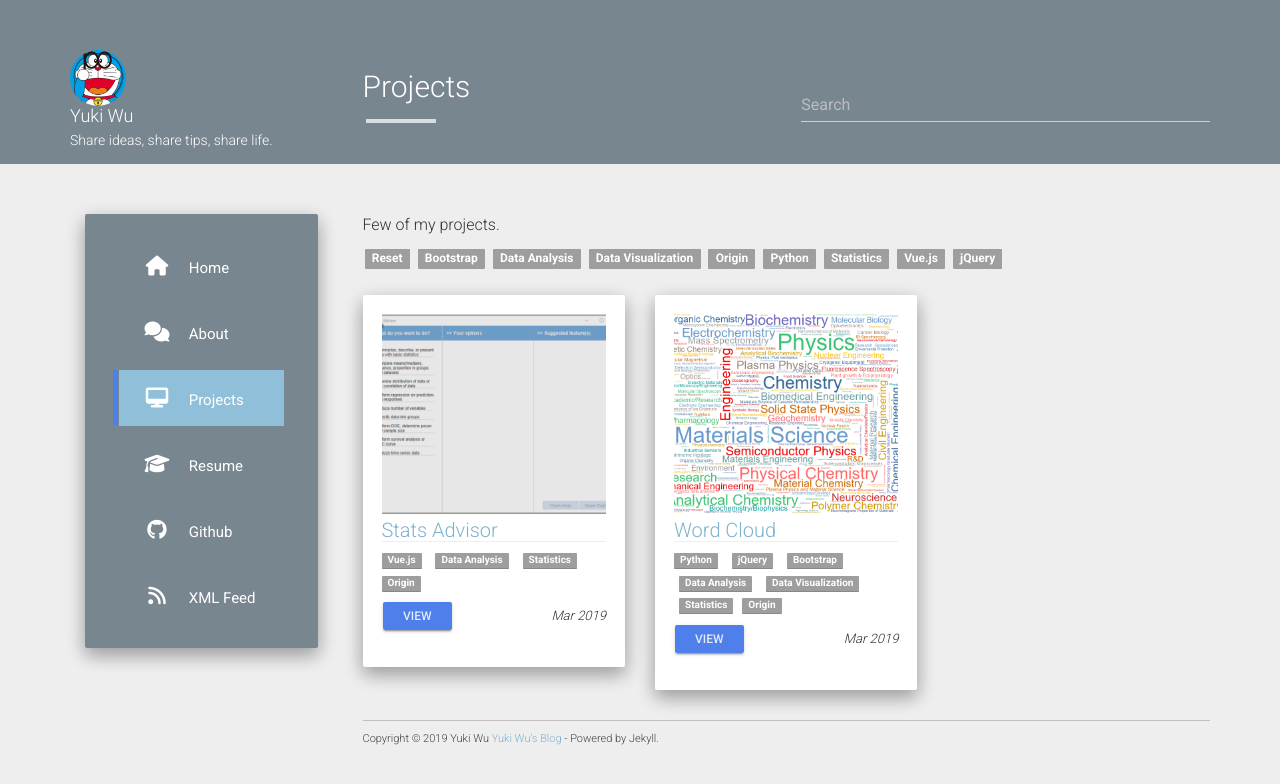
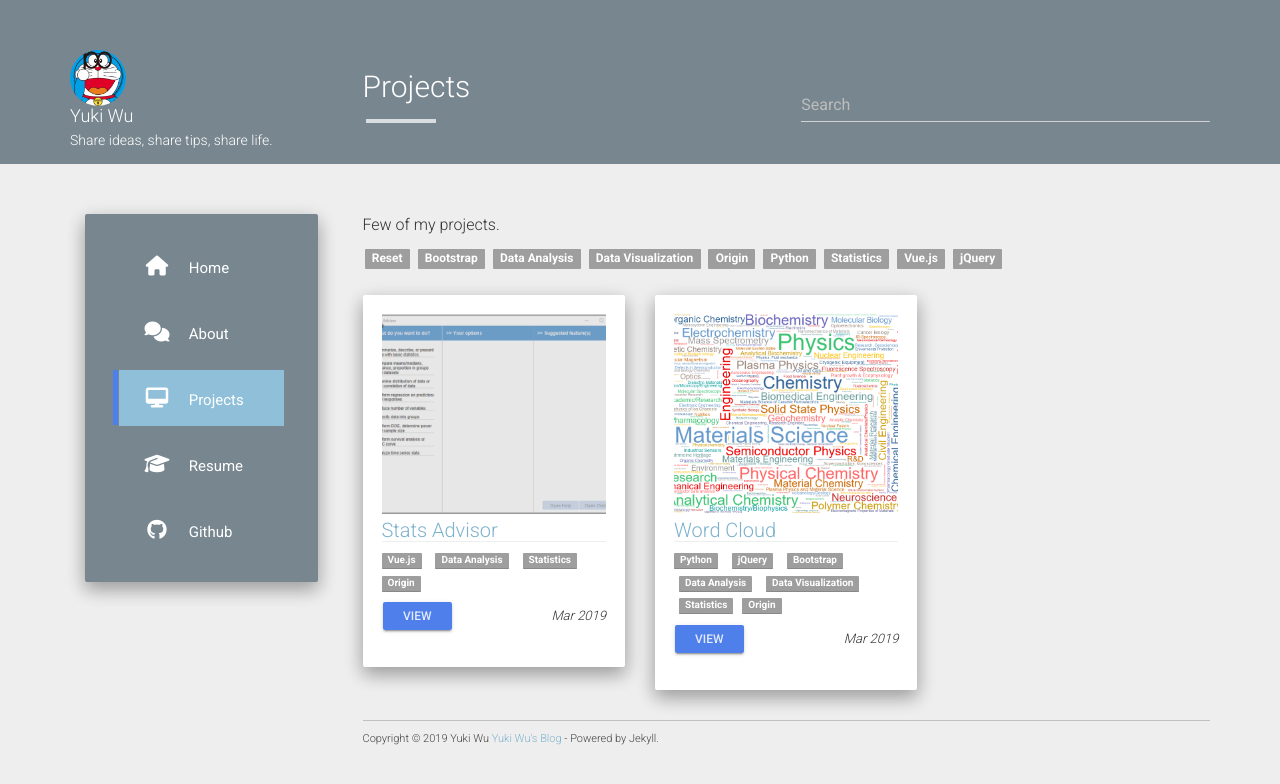
Before and after one commit to wuyuki/wuyuki.github.io, a Jekyll site: the page built from projects.md, in a window 1280 px wide. Shown: the top 784 px of the page. Built offline with Jekyll 4.4.1, drawn with Linux system fonts in a browser that asks for light colours; nearby versions of some CDN libraries.

Commit message:
//init commit

```diff
--- a/_data/urls.json
+++ b/_data/urls.json
@@ -24,11 +24,5 @@
     "text": "Github",
     "url": "https://github.com/wuyuki",
     "icon": "fa-github"
-  },
-  {
-    "text": "XML Feed",
-    "url": "/feed.xml",
-    "icon": "fa-feed",
-    "target": _blank
   }
 ]
--- a/static/css/main.css
+++ b/static/css/main.css
@@ -8,6 +8,9 @@ body .container .jumbotron-primary, body .container .well-primary, body .contain
     background-color: #7db2cc;
 }
 .btn-group-raised .btn.btn-info, .btn-group-raised .input-group-btn .btn.btn-info, .btn.btn-fab.btn-info, .btn.btn-raised.btn-info, .input-group-btn .btn.btn-fab.btn-info, .input-group-btn .btn.btn-raised.btn-info {
+    background-color: #4f7feb;
+}
+.btn-group-raised .btn.btn-info, .btn-group-raised .input-group-btn .btn.btn-info, .btn.btn-fab.btn-info, .btn.btn-raised.btn-info, .input-group-btn .btn.btn-fab.btn-info, .input-group-btn .btn.btn-raised.btn-info:hover {
     background-color: #4f7feb;
 }
 
```
